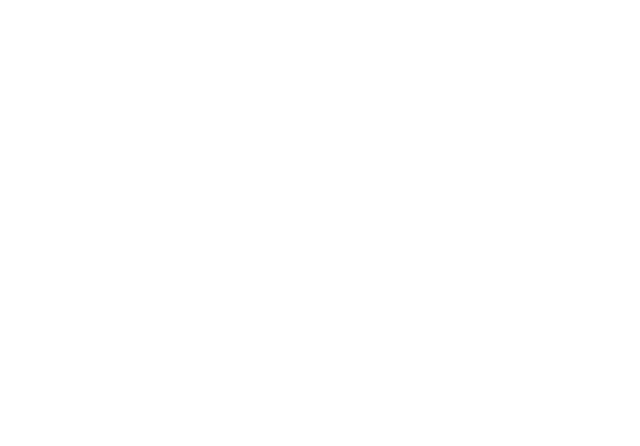
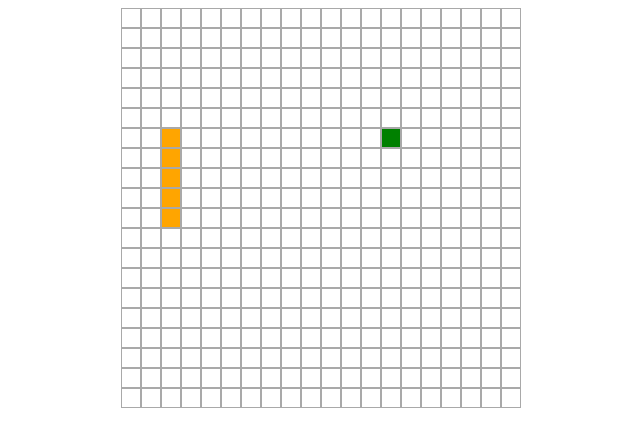
Before and after one commit to Skydance97/jstest, a plain HTML site: page index.html in a window 1280 px wide. Shown: the whole page, without its empty margins (319-959 px from the left). Drawn offline with Linux system fonts and the light colour scheme.

Commit message:
Final version

```diff
--- a/index.html
+++ b/index.html
@@ -5,7 +5,8 @@
     <title>Snake</title>
     <link rel="stylesheet" type="text/css" href="snake.css">
 </head>
-<body>
+<body onload="initArea()" onkeydown="enterKey(event)">
+    <div id="play-area"></div>
     <script type="text/javascript" src="snake.js"></script>
 </body>
 </html>
--- a/snake.css
+++ b/snake.css
@@ -0,0 +1,21 @@
+#play-area {
+    width: 400px;
+    margin: auto;
+}
+
+#play-area div {
+    background-color: white;
+    border: 1px solid darkgrey;
+    box-sizing: border-box;
+    float: left;
+    width: 20px;
+    height: 20px;
+}
+
+#play-area .snake {
+    background-color: orange;
+}
+
+#play-area .apple {
+    background-color: green;
+}
--- a/snake.js
+++ b/snake.js
@@ -0,0 +1,111 @@
+const area = {width: 20, height: 20, cells: []}, snake = {};
+
+function initArea() {
+    for (let y = 0; y < area.height; y++) {
+        let row = [];
+        for (let x = 0; x < area.width; x++) {
+            let cell = {};
+            cell.element = document.createElement('div');
+            document.getElementById('play-area').appendChild(cell.element);
+            row.push(cell);
+        }
+        area.cells.push(row);
+    }
+
+    startGame();
+    gameLoop();
+}
+
+function clearArea() {
+    for (let y = 0; y < area.height; y++) {
+        for (let x = 0; x < area.width; x++) {
+            area.cells[y][x].snake = 0;
+            area.cells[y][x].apple = 0;
+        }
+    }
+}
+
+function placeApple() {
+    let appleX = Math.floor(Math.random() * area.width);
+    let appleY = Math.floor(Math.random() * area.height);
+    area.cells[appleY][appleX].apple = 1;
+}
+
+function placeSnake() {
+    snake.x = Math.floor(Math.random() * area.width);
+    snake.y = Math.floor(Math.random() * area.height);
+    snake.length = 5;
+    snake.direction = 'Up';
+}
+
+function startGame() {
+    clearArea();
+    placeApple();
+    placeSnake();
+    area.cells[snake.y][snake.x].snake = snake.length;
+}
+
+function gameLoop() {
+    switch (snake.direction) {
+        case 'Up':    snake.y--; break;
+        case 'Down':  snake.y++; break;
+        case 'Left':  snake.x--; break;
+        case 'Right': snake.x++; break;
+    }
+
+    if (snake.x < 0 || snake.y < 0 || snake.x >= area.width || snake.y >= area.height) {
+        startGame();
+    }
+
+    if (area.cells[snake.y][snake.x].snake > 0) {
+        startGame();
+    }
+
+    if (area.cells[snake.y][snake.x].apple === 1) {
+        snake.length++;
+        area.cells[snake.y][snake.x].apple = 0;
+        placeApple();
+    }
+
+    area.cells[snake.y][snake.x].snake = snake.length;
+
+    for (let y = 0; y < area.height; y++) {
+        for (let x = 0; x < area.width; x++) {
+            let cell = area.cells[y][x];
+
+            if (cell.snake > 0) {
+                cell.element.className = 'snake';
+                cell.snake -= 1;
+            }
+            else if (cell.apple === 1) {
+                cell.element.className = 'apple';
+            }
+            else {
+                cell.element.className = '';
+            }
+        }
+    }
+
+    setTimeout(gameLoop, 1000 / snake.length);
+}
+
+function enterKey(event) {
+    switch (event.key) {
+        case 'ArrowUp':
+            snake.direction = 'Up';
+            break;
+        case 'ArrowDown':
+            snake.direction = 'Down';
+            break;
+        case 'ArrowLeft':
+            snake.direction = 'Left';
+            break;
+        case 'ArrowRight':
+            snake.direction = 'Right';
+            break;
+        default:
+            break;
+    }
+
+    event.preventDefault();
+}
```
